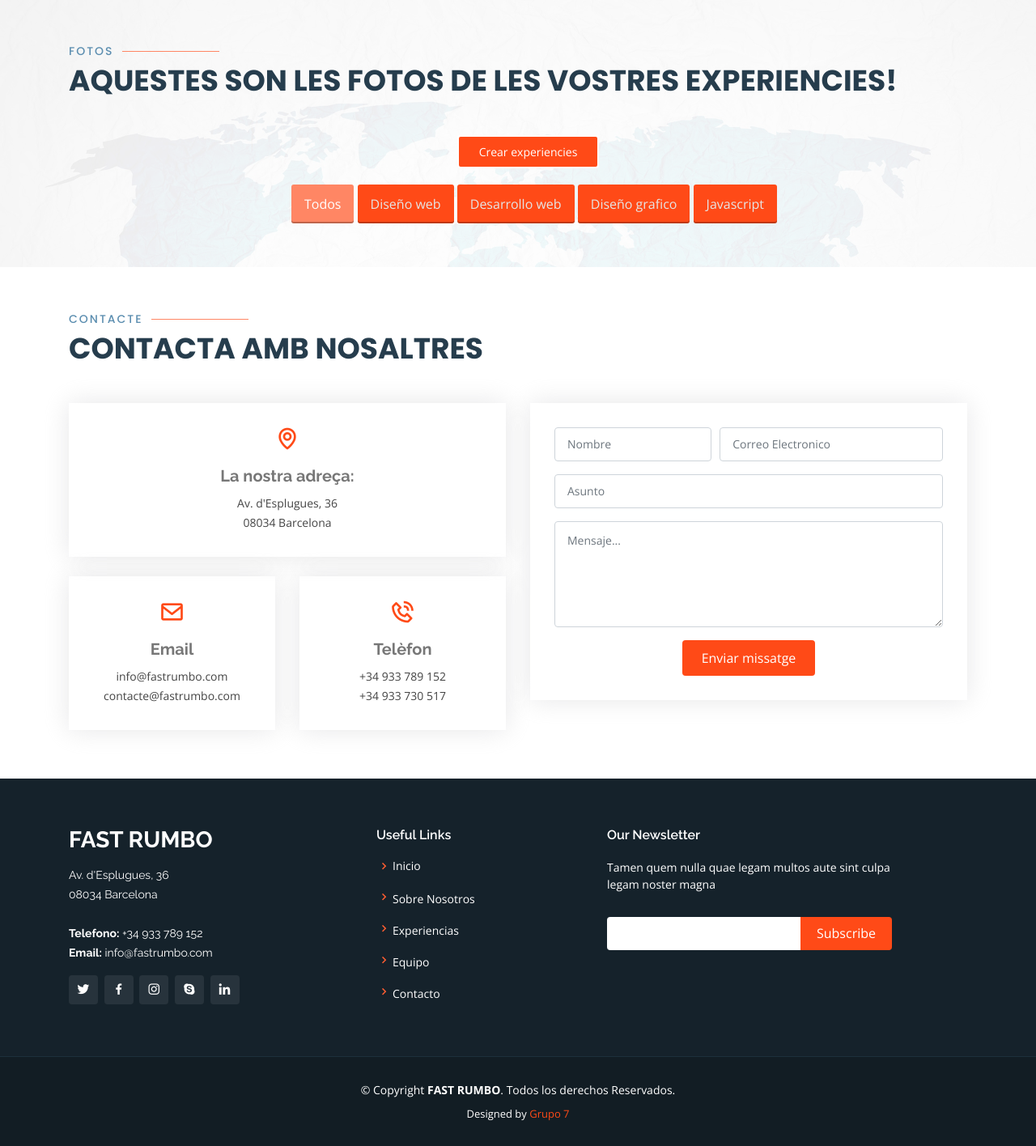
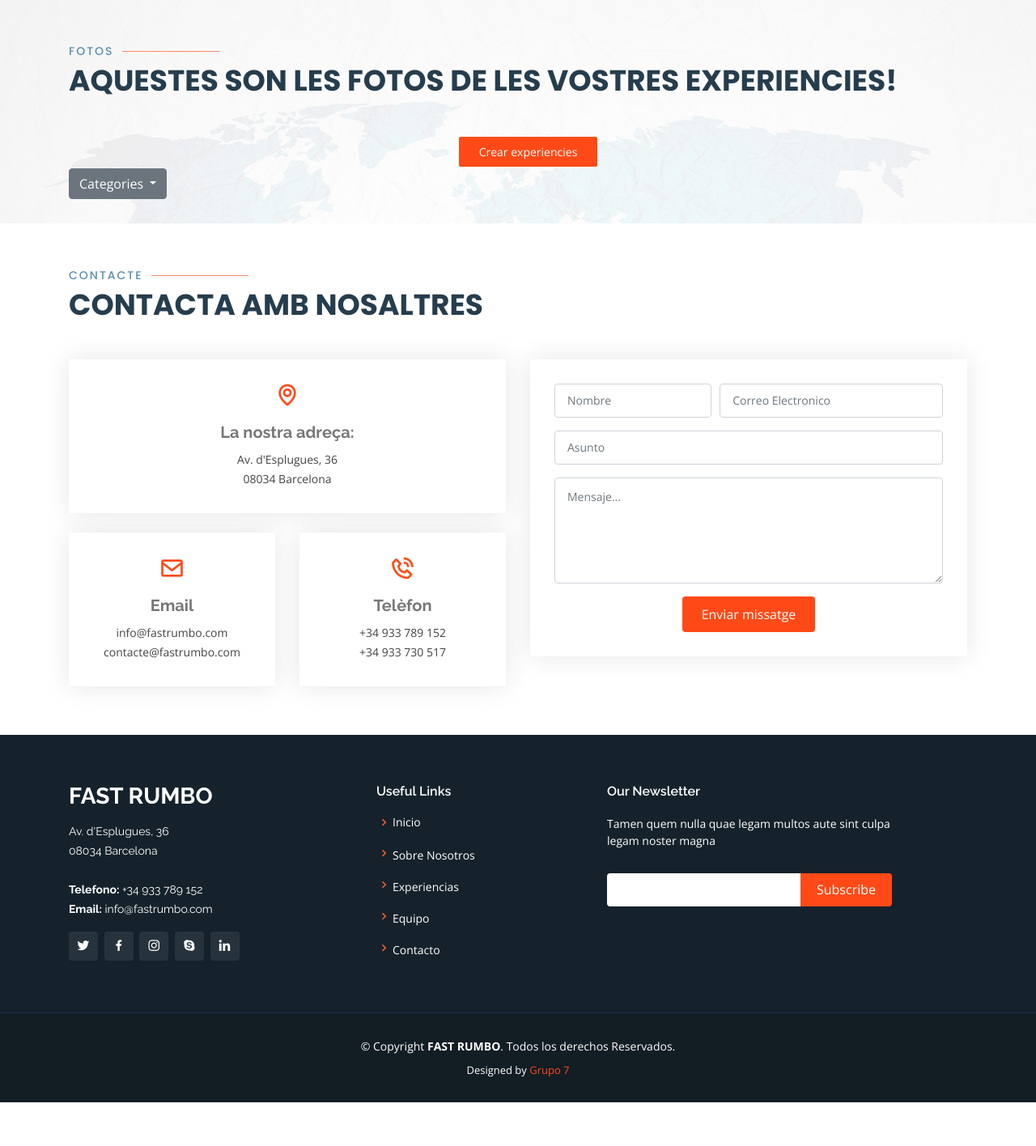
Before and after one commit to albert88jane/Viatges, a PHP site: page / in a window 1280 px wide. Shown: the part 1468-2884 px from the top of the page at 81% size. After the commit the page ends 2830 px from the top, so only its background shows below. Run offline with PHP 8.4, Linux system fonts and the light colour scheme.

Commit message:
desplegable

```diff
--- a/assets/css/style.css
+++ b/assets/css/style.css
@@ -1481,43 +1481,11 @@ html , body{
 
 /* Lista de Categorias
  --------------------------------------------*/
- .list-category {
-  list-style-type: none;
-  display: block;
-  text-align: center;
-  margin-top: 20px;
-}
-
-.list-category li {
- display: inline-block;
-}
-
-.list-category label {
- display: inline-block;
- color: #E5E5E5;
- cursor: pointer;
- background: #ff4a17;
- -webkit-box-shadow: inset 0 -2px 0 rgba(0,0,0,0.25);
- box-shadow: inset 0 -2px 0 rgba(0,0,0,0.25);
- -webkit-border-radius: 3px;
- -moz-border-radius: 3px;
- border-radius: 3px;
- padding: 12px 16px;
- -webkit-transition: all 0.2s ease;
- -o-transition: all 0.2s ease;
- transition: all 0.2s ease;
-}
+ .
 
 /* Estilos cuando un radio esta seleccionado
 --------------------------------------------------*/
-#all:checked ~ .list-category label[for="all"],
-#webdesign:checked ~ .list-category label[for="webdesign"],
-#webdevelopment:checked ~ .list-category label[for="webdevelopment"],
-#graphicdesign:checked ~ .list-category label[for="graphicdesign"],
-#javascript:checked ~ .list-category label[for="javascript"] {
- background: #ff8664;
- color: #FFF;
-}
+
 #popexp{
   z-index: 99999;
 }
--- a/index.php
+++ b/index.php
@@ -239,25 +239,20 @@ if ( isset( $_REQUEST['politica-cookies'] ) ) {
                         </a>
                     </div>
 
-                    <div class="container">
-                        <!-- Inputs de las Categorias -->
+                    <div class="dropdown">
+                        <button class="btn btn-secondary dropdown-toggle" type="button" id="dropdownMenuButton" data-toggle="dropdown" aria-haspopup="true" aria-expanded="false">
+                            Categories
+                        </button>
+                        <div class="dropdown-menu" aria-labelledby="dropdownMenuButton">
+                            <a class="dropdown-item" href="#">Aventura</a>
+                            <a class="dropdown-item" href="#">Platja</a>
+                            <a class="dropdown-item" href="#">Montanya</a>
+                            <a class="dropdown-item" href="#">Pinga</a>
+                            <a class="dropdown-item" href="#">Hotel</a>
 
-                        <input class="ocultar" name="category-css" id="all" type="radio" checked>
-                        <input class="ocultar" name="category-css" id="webdesign" type="radio">
-                        <input class="ocultar" name="category-css" id="webdevelopment" type="radio">
-                        <input class="ocultar" name="category-css" id="graphicdesign" type="radio">
-                        <input class="ocultar" name="category-css" id="javascript" type="radio">
+                        </div>
+                    </div>
 
-
-                        <!-- Categorias -->
-                        <ul class="list-category">
-                            <li><label for="all">Todos</label></li>
-                            <li><label for="webdesign">Diseño web</label></li>
-                            <li><label for="webdevelopment">Desarrollo web</label></li>
-                            <li><label for="graphicdesign">Diseño grafico</label></li>
-                            <li><label for="javascript">Javascript</label></li>
-                        </ul>
-                    </div>
 
 
                     <div class="modal fade" id="popexp" tabindex="-1" role="dialog" aria-labelledby="exampleModalLabel" aria-hidden="true">
```
